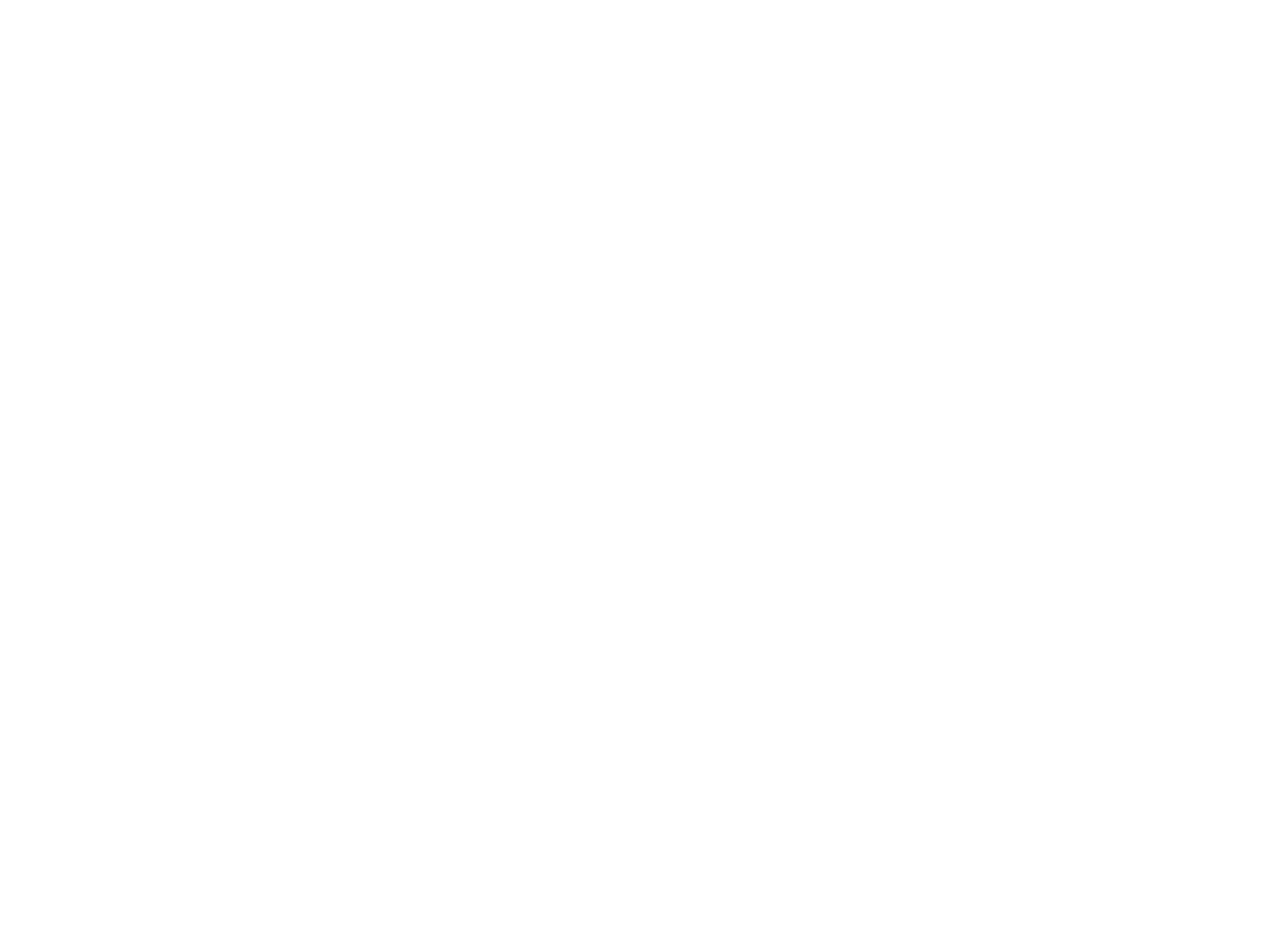
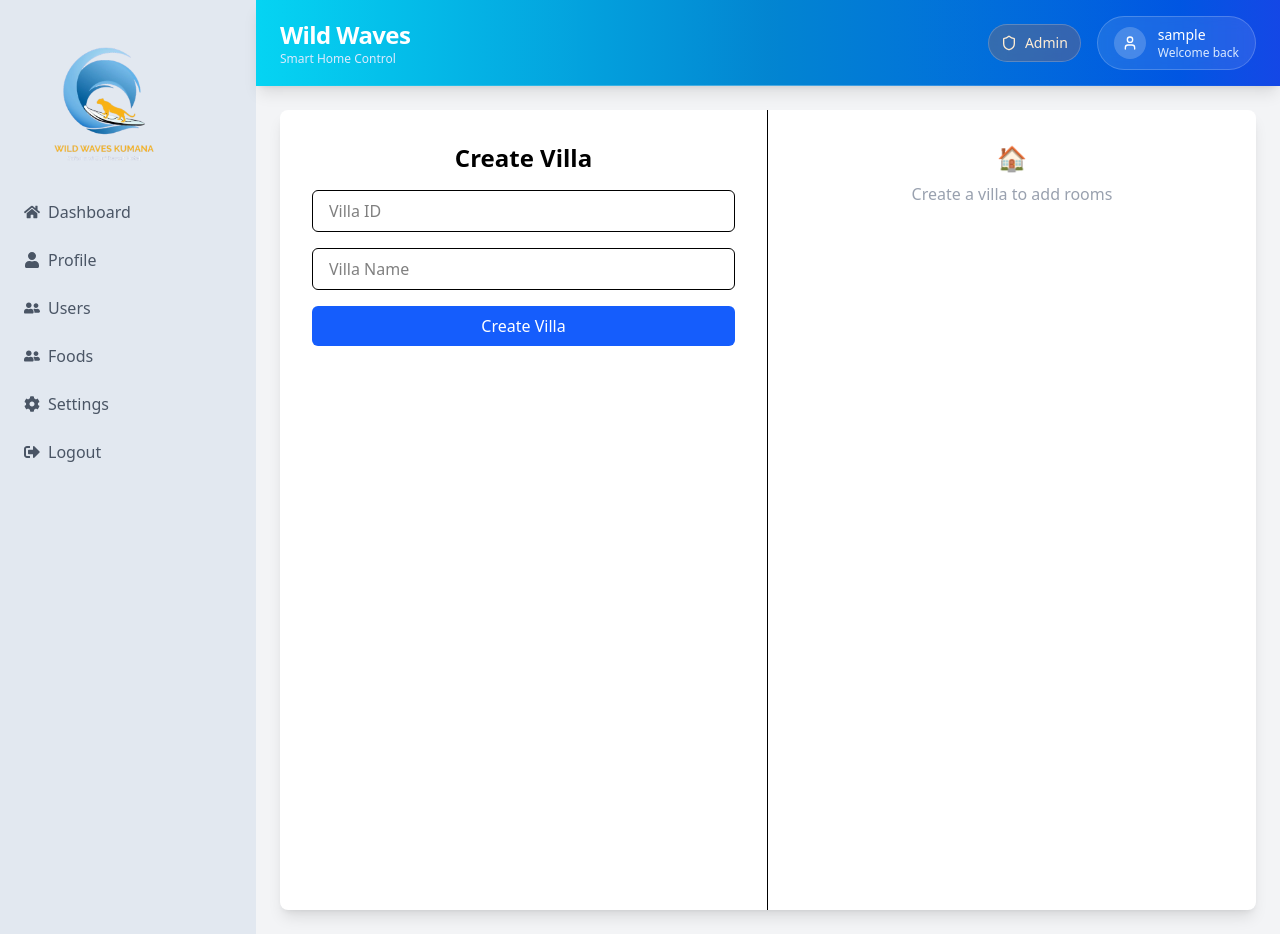
Before and after one commit to Wild-Waves-Kumana/Wild-Waves-Internal, a React (Vite) app in the folder frontend/: page /create-villa in a window 1280 px wide. Before the commit this address had no page. Before the commit the page ends 800 px from the top, so only its background shows below. Built offline with nearby package versions, Linux system fonts and the light colour scheme; sample sign-in values are in the browser's storage.

Commit message:
Rename VillaCreation component to CreateVilla and update related routes in App and AdminDashboard

```diff
--- a/frontend/src/App.jsx
+++ b/frontend/src/App.jsx
@@ -19,7 +19,7 @@ import UserProfile from './pages/UserProfile';
 import CompanyProfile from './pages/CompanyProfile';
 import CreateCompany from './pages/CreateCompany';
 import CompanyList from './pages/CompanyList';
-import VillaCreate from './pages/VillaCreation';
+import CreateVilla from './pages/CreateVilla';
 import VillaProfile from './pages/VillaProfile';
 import UserFaceRegistration from './pages/UserFaceRegistration';
 import FoodCreate from './pages/CreateFoods';
@@ -181,11 +181,11 @@ function App() {
         }
       />
       <Route
-        path="/villa-create"
+        path="/create-villa"
         element={
           <ProtectedRoute allowedRoles={['admin', 'superadmin']}>
             <Layout>
-              <VillaCreate />
+              <CreateVilla />
             </Layout>
           </ProtectedRoute>
         }
--- a/frontend/src/pages/AdminDashboard.jsx
+++ b/frontend/src/pages/AdminDashboard.jsx
@@ -37,7 +37,7 @@ const AdminDashboard = () => {
             <p className="text-white/90 text-sm text-center">Register new equipment</p>
           </button>
           <button
-            onClick={() => navigate('/villa-create')}
+            onClick={() => navigate('/create-villa')}
             className="group bg-gradient-to-br from-indigo-500 to-blue-400 rounded-2xl shadow-xl p-8 flex flex-col items-center hover:scale-105 transition-transform duration-200"
           >
             <Home className="w-8 h-8 text-indigo-100 mb-2" />
--- a/frontend/src/pages/VillaCreation.jsx
+++ b/frontend/src/pages/CreateVilla.jsx
@@ -80,8 +80,8 @@ const VillaCreation = () => {
   };
 
   return (
-    <div className="flex min-h-screen bg-gray-100 items-center justify-center">
-      <div className="bg-white rounded-lg shadow-lg flex w-full max-w-4xl overflow-hidden">
+    <div className="flex min-h-screen bg-gray-100 justify-center">
+      <div className="bg-white rounded-lg shadow-lg flex w-full overflow-hidden">
         {/* Left: Villa Creation */}
         <div className="w-1/2 p-8 border-r">
           <form onSubmit={handleVillaSubmit} className="space-y-4">
@@ -116,7 +116,7 @@ const VillaCreation = () => {
         </div>
 
         {/* Right: Room Creation */}
-        <div className="w-1/2 p-8 items-center justify-center">
+        <div className="w-1/2 p-8 justify-center">
           {!showRoomCreation ? (
             <div className="text-gray-400 text-center">
               <span className="text-2xl">🏠</span>
```
